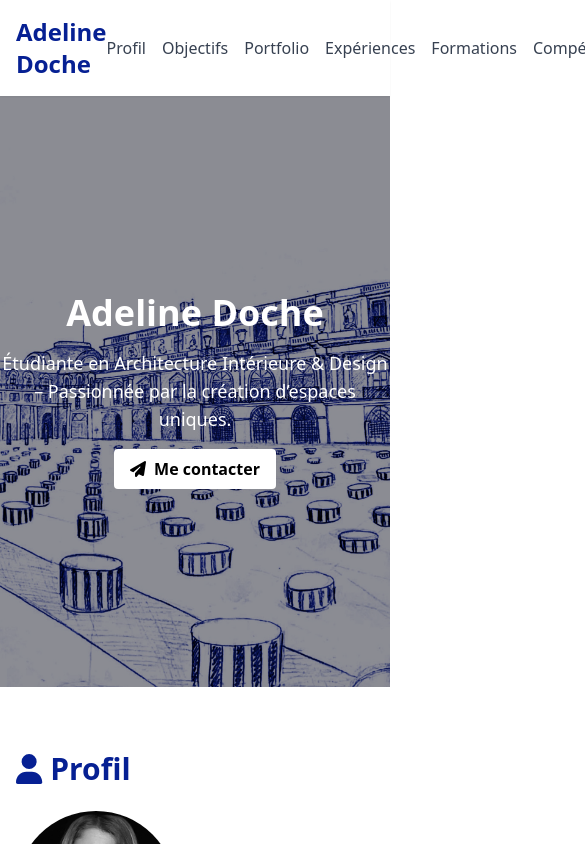
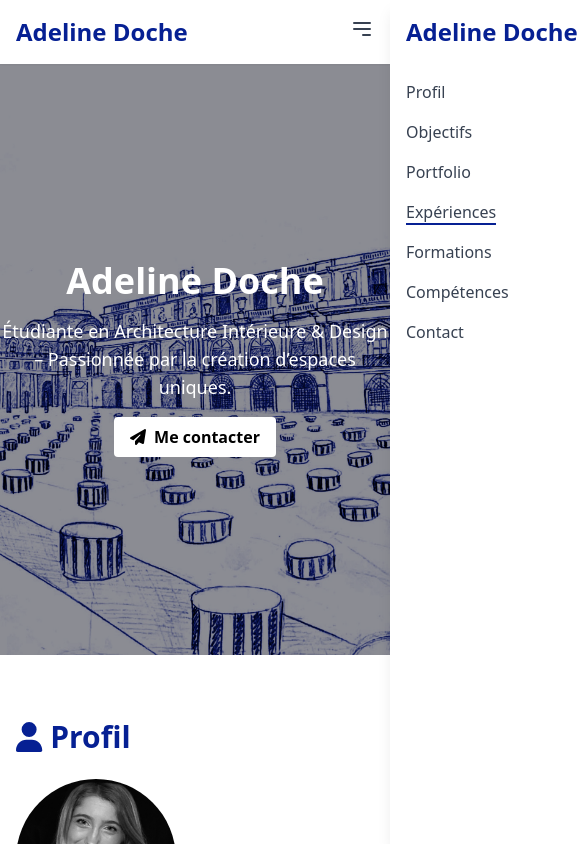
Before and after one commit to Thomas-Goillot/adeline-portfolio, a React (Vite) app: page / in a window 390 px wide. Shown: the top 844 px of the page, 585 px wide, since content can reach past the window. Built offline with nearby package versions, Linux system fonts and the light colour scheme.

Commit message:
style(navBar): make it responsive

```diff
--- a/src/components/Navbar.jsx
+++ b/src/components/Navbar.jsx
@@ -1,21 +1,107 @@
-import React from 'react';
+import React, { useState, useEffect } from 'react';
 import { content } from '../content';
 
 function Navbar() {
+  const [isOpen, setIsOpen] = useState(false);
+  const [activeId, setActiveId] = useState('');
+
+  useEffect(() => {
+    const handleScroll = () => {
+      const sections = content.nav.map(item => document.getElementById(item.id));
+      const scrollPosition = window.scrollY + window.innerHeight / 2;
+
+      for (const section of sections) {
+        if (section.offsetTop <= scrollPosition && section.offsetTop + section.offsetHeight > scrollPosition) {
+          setActiveId(section.id);
+          break;
+        }
+      }
+    };
+
+    window.addEventListener('scroll', handleScroll);
+    return () => {
+      window.removeEventListener('scroll', handleScroll);
+    };
+  }, []);
+
+  const handleClick = (id) => {
+    setActiveId(id);
+    setIsOpen(false);
+  };
+
   return (
     <header className="bg-white shadow-sm sticky top-0 z-50">
       <nav className="max-w-7xl mx-auto px-4 py-4 flex justify-between items-center">
-        <div className="text-2xl font-bold text-dark-blue">{content.header.name}</div>
-        <ul className="flex space-x-4 text-gray-700 font-medium">
+        <div className="flex items-center">
+          <div className="text-2xl font-bold text-dark-blue">
+            {content.header.name}
+          </div>
+        </div>
+        <div className="md:hidden">
+          <button
+            onClick={() => setIsOpen(!isOpen)}
+            className="text-gray-700 focus:outline-none"
+          >
+            <svg
+              className="w-6 h-6"
+              fill="none"
+              stroke="currentColor"
+              viewBox="0 0 24 24"
+              xmlns="http://www.w3.org/2000/svg"
+            >
+              <path
+                strokeLinecap="round"
+                strokeLinejoin="round"
+                strokeWidth="2"
+                d="M4 6h16M4 12h16m-7 6h7"
+              ></path>
+            </svg>
+          </button>
+        </div>
+        <ul className="hidden md:flex space-x-4 text-gray-700 font-medium">
           {content.nav.map((item) => (
             <li key={item.id}>
-              <a href={`#${item.id}`} className="hover:text-dark-blue transition-colors">
+              <a
+                href={`#${item.id}`}
+                className={`nav-link ${activeId === item.id ? 'active' : ''}`}
+                onClick={() => handleClick(item.id)}
+              >
                 {item.label}
+                <span className="absolute left-0 bottom-0 w-full h-0.5 bg-dark-blue transform scale-x-0 transition-transform duration-300 ease-out origin-left hover:scale-x-100"></span>
               </a>
             </li>
           ))}
         </ul>
       </nav>
+      <div
+        className={`fixed inset-0 bg-gray-800 bg-opacity-50 z-40 transition-opacity duration-300 ${
+          isOpen ? "opacity-100" : "opacity-0 pointer-events-none"
+        }`}
+        onClick={() => setIsOpen(false)}
+      ></div>
+      <div
+        className={`fixed inset-y-0 right-0 bg-white shadow-lg z-50 w-64 transform transition-transform duration-300 ${
+          isOpen ? "translate-x-0" : "translate-x-full"
+        }`}
+      >
+        <div className="p-4 text-2xl font-bold text-dark-blue flex justify-between items-center">
+          {content.header.name}
+        </div>
+        <ul className="space-y-4 p-4 text-gray-700 font-medium">
+          {content.nav.map((item) => (
+            <li key={item.id}>
+              <a
+                href={`#${item.id}`}
+                className={`nav-link ${activeId === item.id ? 'active' : ''}`}
+                onClick={() => handleClick(item.id)}
+              >
+                {item.label}
+                <span className="absolute left-0 bottom-0 w-full h-0.5 bg-dark-blue transform scale-x-0 transition-transform duration-300 ease-out origin-left hover:scale-x-100"></span>
+              </a>
+            </li>
+          ))}
+        </ul>
+      </div>
     </header>
   );
 }
--- a/src/index.css
+++ b/src/index.css
@@ -1,3 +1,28 @@
 @tailwind base;
 @tailwind components;
 @tailwind utilities;
+
+.nav-link {
+    text-decoration: none;
+    padding-bottom: 2px;
+    position: relative;
+}
+
+.nav-link::after {
+    position: absolute;
+    left: 0;
+    bottom: 0;
+    height: 2px;
+    width: 0;
+    background-color: #062093;
+    transition: width 0.3s ease-in-out;
+    content: "";
+}
+
+.nav-link:hover::after {
+    width: 100%;
+}
+
+.nav-link.active::after {
+    width: 100%;
+}
```
